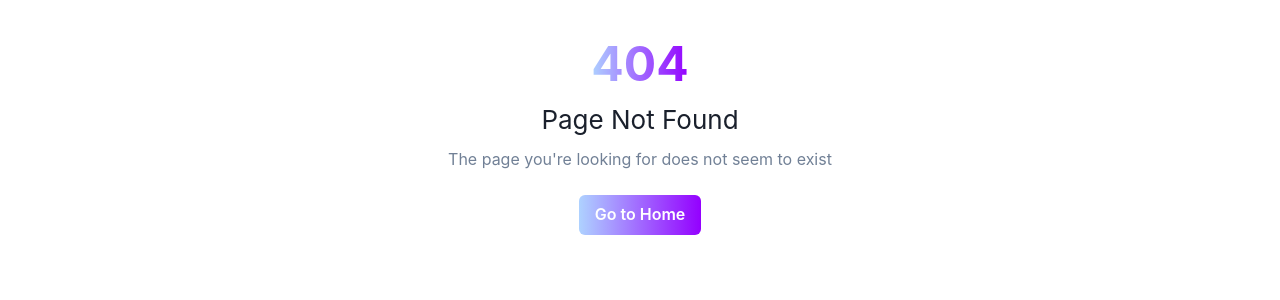
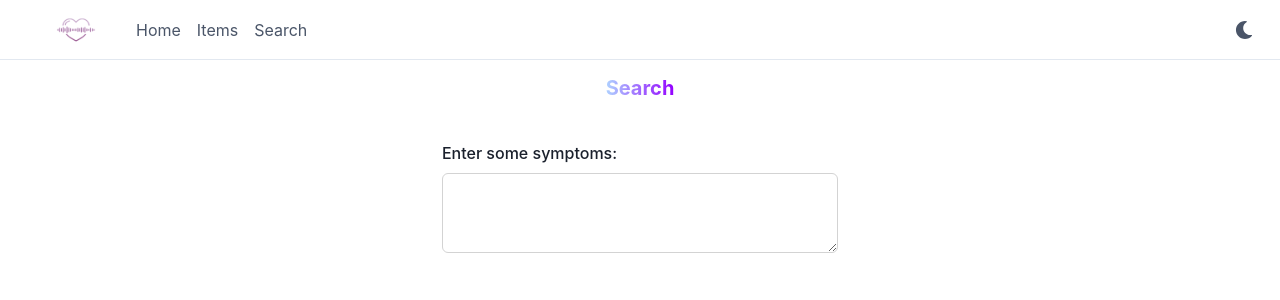
Before and after one commit to Yazan10x/HealthHarbor, a React (Create React App) app in the folder frontend/: page /search in a window 1280 px wide. Before the commit this address had no page. Shown: the top 300 px of the page. Built offline with nearby package versions, Linux system fonts and the light colour scheme.

Commit message:
added search page

```diff
--- a/frontend/src/App.tsx
+++ b/frontend/src/App.tsx
@@ -12,6 +12,7 @@ import {
 import {Dashboard} from "./Pages/Dashboard/Dashboard";
 import {NotFound} from "./Pages/Other/NotFound";
 import {Home} from "./Pages/Home";
+import {Search} from "./Pages/Search";
 
 const theme = extendTheme({
   initialColorMode: 'dark',
@@ -37,6 +38,7 @@ export const App = () => (
         <Route path="/" element={<Dashboard/>}>
           <Route path="/home" element={<Home/>}/>
           <Route path="/name/:item_id" element={<></>}/>
+          <Route path="/search" element={<Search/>}/>
         </Route>
 
         <Route path="*" element={<NotFound/>}/>
--- a/frontend/src/Pages/Dashboard/NavigiationBar.tsx
+++ b/frontend/src/Pages/Dashboard/NavigiationBar.tsx
@@ -106,7 +106,7 @@ const DesktopNav = ({items}: navigation_items_props) => {
   return (
     <Stack direction={'row'} spacing={4}>
       {items.map((navItem) => (
-        <Box key={navItem.label}>
+        <Box key={navItem.label} >
           <Popover trigger={'hover'} placement={'bottom-start'}>
             <PopoverTrigger>
               <Link
@@ -248,4 +248,8 @@ const NAV_ITEMS_FOR_ANONYMOUS_USER: Array<NavItem> = [
     label: 'Items',
     route: 'items'
   },
+  {
+    label: 'Search',
+    route: 'search'
+  },
 ]
--- /dev/null
+++ b/frontend/src/Pages/Search.tsx
@@ -0,0 +1,49 @@
+import {
+    Box,
+    Heading,
+    Center,
+    VStack,
+    SimpleGrid,
+    FormControl,
+    FormLabel,
+    FormErrorMessage,
+    FormHelperText,
+    Input,
+    Textarea,
+
+} from '@chakra-ui/react';
+import * as React from "react";
+
+interface Props {
+}
+
+export const Search = () => {
+    return (
+        <>
+            <Center>
+                <VStack
+                    spacing={10}
+                    align='center'
+                >
+                    <Box>
+                        <Heading
+                            display="inline-block"
+                            as="h2"
+                            size="md"
+                            bgGradient="linear(to-r, brand.300, brand.200)"
+                            backgroundClip="text">
+                            Search
+                        </Heading>
+                    </Box>
+
+                    <FormControl display='inline-block'>
+                        <FormLabel display="inline-block">Enter some symptoms:</FormLabel>
+                        <Textarea border='1px solid lightgrey' fontSize='12px' display='inline-block' placeholder='' />
+                        <FormHelperText></FormHelperText>
+                    </FormControl>
+
+                </VStack>
+            </Center>
+        </>
+    );
+}
```
